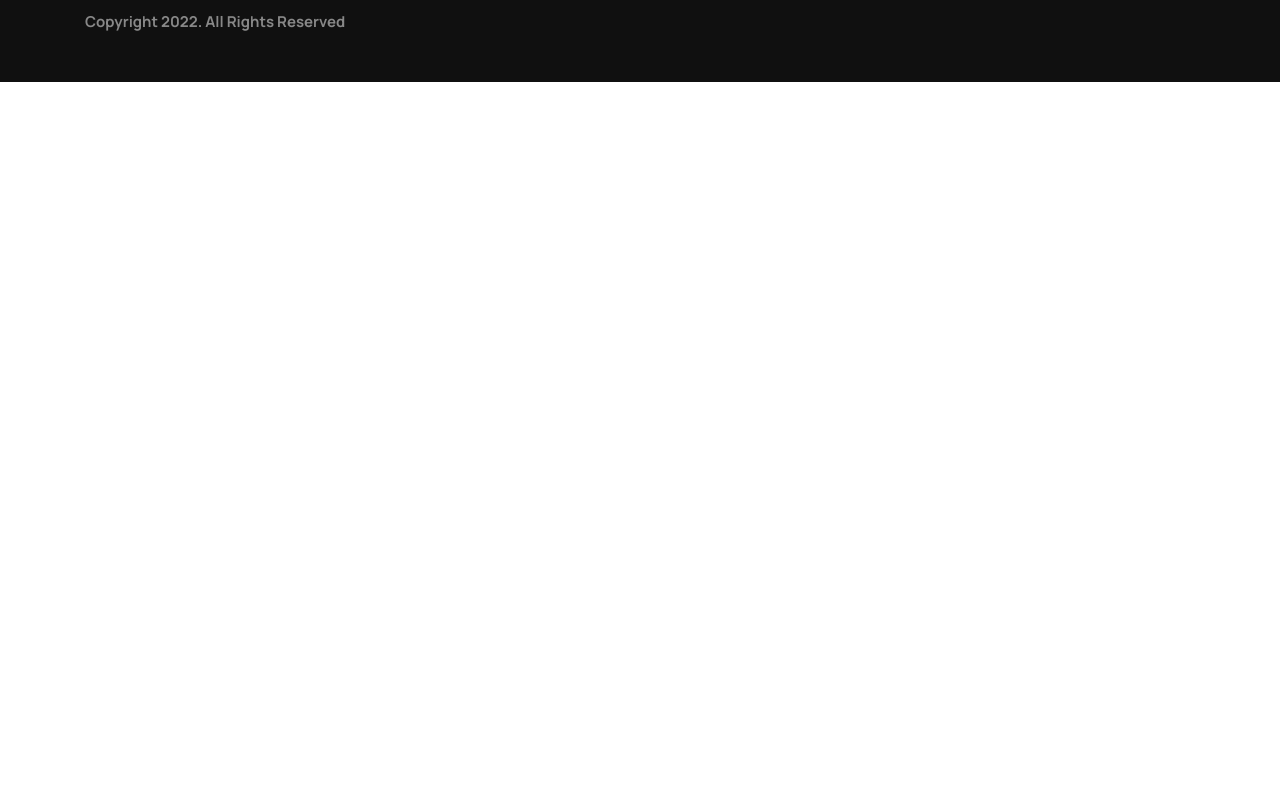
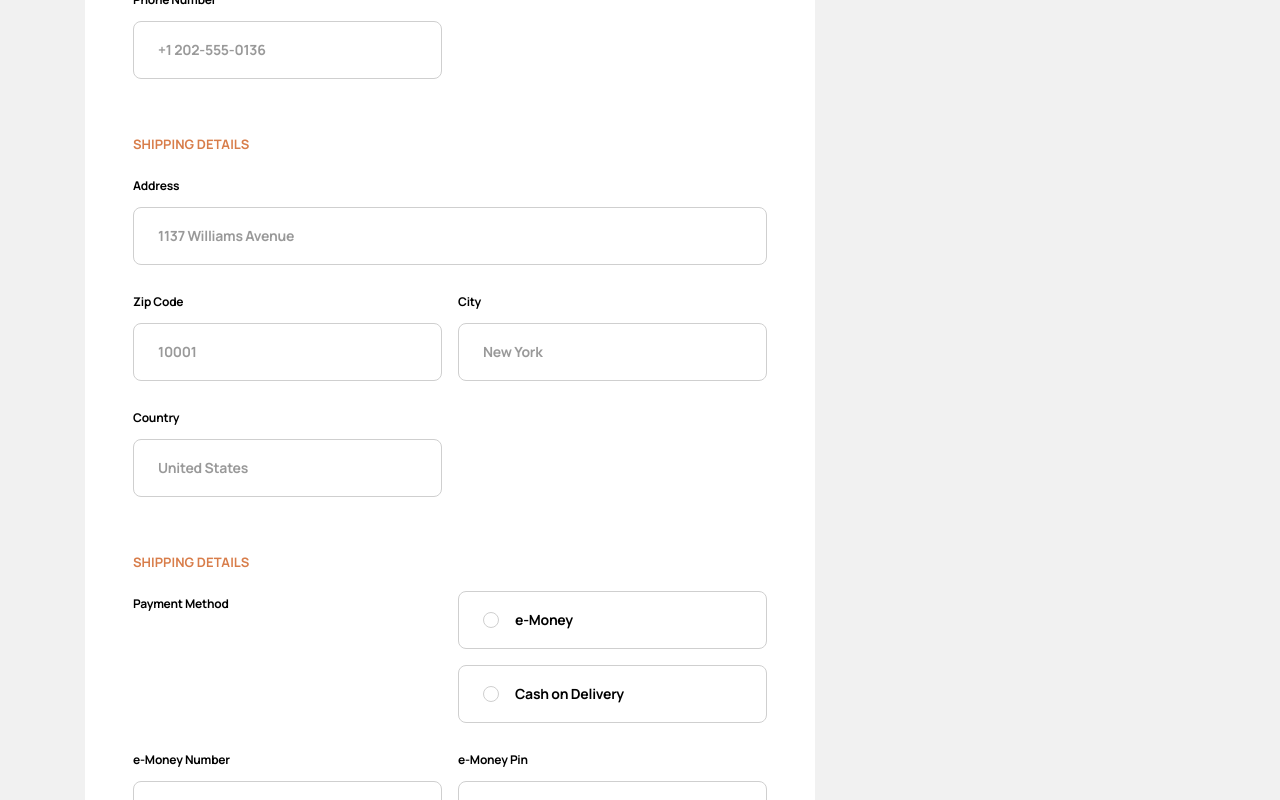
Before and after one commit to DanoBroz/audiophile-ecommerce, a React (Create React App) app in the folder client/: page /checkout in a window 1280 px wide. Shown: the part 540-1340 px from the top of the page. Before the commit the page ends 800 px from the top, so only its background shows below. Built offline with nearby package versions, Linux system fonts and the light colour scheme.

Commit message:
add and prepaire checkout form

```diff
--- a/client/src/index.css
+++ b/client/src/index.css
@@ -36,7 +36,7 @@
     }
 
     .sub-title {
-        @apply text-[0.8125rem] font-bold uppercase leading-[1.5625rem] tracking-[0.0625];
+        @apply text-[0.8125rem] font-bold uppercase leading-[1.5625rem] tracking-[0.0625px];
     }
 
     body {
@@ -55,4 +55,26 @@
             'text social'
             'copy .';
     }
+
+    label:has(input[type='radio']:checked) {
+        @apply border-Orange-dark;
+    }
+
+    input[type='text'],
+    input[type='email'],
+    input[type='tel'],
+    label:has(input[type='radio']) {
+        @apply rounded-lg
+            border-[#CFCFCF]
+            py-[18px]
+            px-6
+            text-sm
+            font-bold
+            leading-[auto]
+            -tracking-[0.25px]
+            caret-Orange-dark
+            placeholder:text-black/40
+            focus:border-Orange-dark
+            focus:ring-0;
+    }
 }
--- a/client/src/pages/checkout.tsx
+++ /dev/null
@@ -1,19 +0,0 @@
-import { useNavigate } from 'react-router-dom'
-import { CategoryHeader } from '../components'
-
-export const Checkout = () => {
-    const navigate = useNavigate()
-    return (
-        <>
-            <CategoryHeader />
-            <section className='container bg-Blue-light'>
-                <span
-                    className='mb-14 inline-block capitalize text-black/50 transition-colors hover:cursor-pointer hover:text-Orange-dark'
-                    onClick={() => navigate(-1)}
-                >
-                    go back
-                </span>
-            </section>
-        </>
-    )
-}
--- /dev/null
+++ b/client/src/pages/checkout/components/Fieldset.tsx
@@ -0,0 +1,28 @@
+import classnames from 'classnames'
+import type { HTMLAttributes } from 'react'
+
+interface FieldsetConfig {
+    heading?: string
+}
+
+type FieldsetProps = HTMLAttributes<HTMLFieldSetElement> & FieldsetConfig
+
+export const Fieldset = (props: FieldsetProps) => {
+    const { className, children, heading } = props
+
+    return (
+        <fieldset
+            className={classnames(
+                'grid grid-cols-2 gap-x-4 gap-y-6',
+                className
+            )}
+        >
+            {!!heading && (
+                <legend className='sub-title pb-4 text-Orange-dark'>
+                    {heading}
+                </legend>
+            )}
+            {children}
+        </fieldset>
+    )
+}
--- /dev/null
+++ b/client/src/pages/checkout/components/TextInput.tsx
@@ -0,0 +1,32 @@
+import classnames from 'classnames'
+import { InputHTMLAttributes } from 'react'
+import { useFormContext } from 'react-hook-form'
+
+interface InputConfig {
+    labelText: string
+}
+
+type InputProps = InputHTMLAttributes<HTMLInputElement> & InputConfig
+
+export const TextInput = (props: InputProps) => {
+    const { register } = useFormContext()
+    const { className, name, placeholder, type = 'text', labelText } = props
+
+    return (
+        <div className={classnames('flex flex-col', className)}>
+            <label
+                htmlFor={name}
+                className='pb-[9px] text-[0.75rem] font-bold leading-[auto] -tracking-[0.21px]'
+            >
+                {labelText}
+            </label>
+            <input
+                {...register(`${name}`)}
+                placeholder={placeholder}
+                type={type}
+                name={name}
+                id={name}
+            />
+        </div>
+    )
+}
--- /dev/null
+++ b/client/src/pages/checkout/components/index.ts
@@ -0,0 +1,2 @@
+export { TextInput } from './TextInput'
+export { Fieldset } from './Fieldset'
--- /dev/null
+++ b/client/src/pages/checkout/index.tsx
@@ -0,0 +1,127 @@
+import { useForm, FormProvider } from 'react-hook-form'
+import { useNavigate } from 'react-router-dom'
+import { CategoryHeader } from '../../components'
+import { Fieldset, TextInput } from './components'
+
+export const Checkout = () => {
+    const navigate = useNavigate()
+
+    const methods = useForm()
+    const { register, handleSubmit } = methods
+
+    return (
+        <>
+            <CategoryHeader />
+            <section className='container bg-Blue-light'>
+                <span
+                    className='mb-[38px] inline-block capitalize text-black/50 transition-colors hover:cursor-pointer hover:text-Orange-dark'
+                    onClick={() => navigate(-1)}
+                >
+                    go back
+                </span>
+                <main className='grid grid-cols-[minmax(730px,_2fr)_minmax(350px,_1fr)] justify-start gap-[30px] pb-[141px] [&>*]:bg-white'>
+                    <div className='rounded-lg px-12 pt-[54px] pb-12'>
+                        <h3 className='pb-[41px]'>Checkout</h3>
+                        <FormProvider {...methods}>
+                            <form
+                                className='grid gap-[53px]'
+                                onSubmit={handleSubmit((data) =>
+                                    console.log(data)
+                                )}
+                            >
+                                <Fieldset heading='billing details'>
+                                    <TextInput
+                                        labelText='Name'
+                                        name='name'
+                                        placeholder='Alexei Ward'
+                                    />
+                                    <TextInput
+                                        labelText='Email Address'
+                                        name='email'
+                                        type='email'
+                                        placeholder='alexei@mail.com'
+                                    />
+                                    <TextInput
+                                        labelText='Phone Number'
+                                        name='phone'
+                                        placeholder='+1 202-555-0136'
+                                        type='tel'
+                                    />
+                                </Fieldset>
+                                <Fieldset heading='shipping details'>
+                                    <TextInput
+                                        className='col-span-2'
+                                        labelText='Address'
+                                        name='address'
+                                        placeholder='1137 Williams Avenue'
+                                    />
+                                    <TextInput
+                                        labelText='Zip Code'
+                                        name='zipcode'
+                                        placeholder='10001'
+                                    />
+                                    <TextInput
+                                        labelText='City'
+                                        name='city'
+                                        placeholder='New York'
+                                    />
+                                    <TextInput
+                                        labelText='Country'
+                                        name='country'
+                                        placeholder='United States'
+                                    />
+                                </Fieldset>
+                                <Fieldset heading='shipping details'>
+                                    <label className='pb-[9px] text-[0.75rem] font-bold leading-[auto] -tracking-[0.21px]'>
+                                        Payment Method
+                                    </label>
+                                    <div className='grid gap-y-4'>
+                                        <label
+                                            htmlFor='emoney'
+                                            className='flex items-center gap-4 rounded-lg border border-[#CFCFCF] px-4 py-[18px]'
+                                        >
+                                            <input
+                                                {...register('payment')}
+                                                name='payment'
+                                                type='radio'
+                                                value='emoney'
+                                                id='emoney'
+                                                className='border-[#cfcfcf] checked:border-[#CFCFCF] checked:text-Orange-dark focus:ring-0'
+                                            />
+                                            e-Money
+                                        </label>
+                                        <label
+                                            htmlFor='cash'
+                                            className='flex items-center gap-4 rounded-lg border border-[#CFCFCF] px-4 py-[18px]'
+                                        >
+                                            <input
+                                                {...register('payment')}
+                                                type='radio'
+                                                name='payment'
+                                                id='cash'
+                                                value='cash'
+                                                className='border-[#cfcfcf] checked:border-[#CFCFCF] checked:text-Orange-dark focus:ring-0'
+                                            />
+                                            Cash on Delivery
+                                        </label>
+                                    </div>
+                                    <TextInput
+                                        labelText='e-Money Number'
+                                        name='enumber'
+                                        placeholder='238521993'
+                                    />
+                                    <TextInput
+                                        labelText='e-Money Pin'
+                                        name='epin'
+                                        placeholder='6891'
+                                    />
+                                </Fieldset>
+                            </form>
+                        </FormProvider>
+                    </div>
+                    <div className='sticky top-5 self-start py-8 px-[33px]'></div>
+                </main>
+            </section>
+        </>
+    )
+}
```
